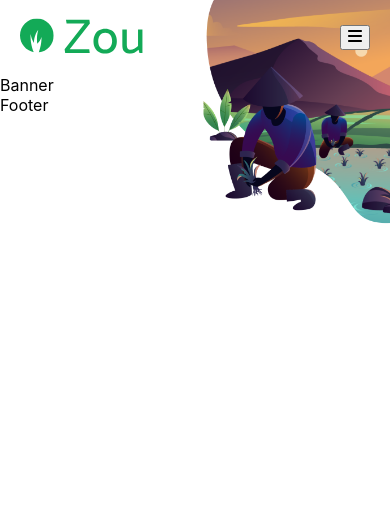
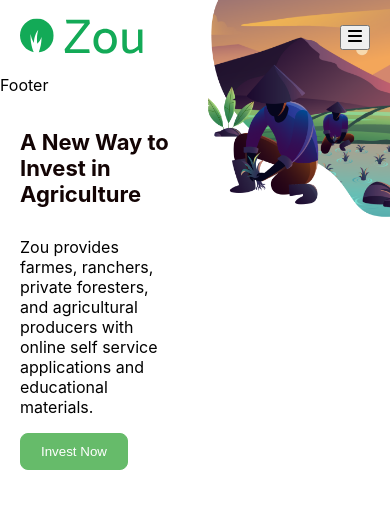
Before and after one commit to mesu-ai/zoh-farm-landingpage, a React (Create React App) app: page / in a window 390 px wide. Shown: the top 508 px of the page. Built offline with nearby package versions, Linux system fonts and the light colour scheme.

Commit message:
banner add

```diff
--- a/src/components/molecules/Banner.jsx
+++ b/src/components/molecules/Banner.jsx
@@ -1,13 +1,32 @@
 import React from 'react';
-import banner from '../../assets/images/banner.png'
+import banner from '../../assets/images/banner.png';
+import './Banner.scss';
+import '../../styles/responsive.scss';
 
 const Banner = () => {
   return (
-    <div style={{}}>
-      Banner
-      <img  style={{position:'absolute',top:0,right:0,width:'50vw'}} src={banner} alt="" />
+    <div id='banner'>
+      <div  className='banner-container' >
+      <div className='container banner-description'
+       >
+        <h4 className='banner-title'>A New Way to Invest in Agriculture </h4>
+        <p className='banner-text'>
+          Zou provides farmes, ranchers, private foresters, and agricultural
+          producers with online self service applications and educational
+          materials.
+        </p>
+        <button className='invest-btn'>Invest Now</button>
+      </div>
+      <img
+        // style={{ position: 'absolute', top: 0, right: 0, width: '50vw' }}
+        style={{width:'100%'}}
+        src={banner}
+        alt=''
+      />
+    </div>
 
     </div>
+
   );
 };
 
--- /dev/null
+++ b/src/components/molecules/Banner.scss
@@ -0,0 +1,37 @@
+@import '../../styles/common-styles.scss';
+@import '../../styles/responsive.scss';
+
+
+#banner .banner-container{
+  // @include h-centered(start);
+
+  // height: 100vh;
+  // width: 50vw;
+
+  position: absolute;
+  top: 0;
+
+  width: 100%;
+  display: grid;
+  grid-template-columns:repeat(2,1fr);
+  gap: 10px;
+
+
+}
+
+#banner .banner-description{
+  @include my-auto;
+}
+
+#banner .invest-btn{
+  @include button-style(#66BB6A,white,#66BB6A);
+  padding: 10px 20px 10px 20px;
+}
+
+#banner .banner-title{
+  @include title-style(46px,black,bold);
+}
+
+#banner .banner-text{
+  font-size: 18px;
+}
--- a/src/layouts/header/Header.scss
+++ b/src/layouts/header/Header.scss
@@ -33,9 +33,8 @@ nav {
 
 
   .signup-button {
-    @include button-style(white,#f1f8e9);
+    @include button-style(transparent, white,#f1f8e9);
   }
-
   .responsive-menubar-button {
     display: block;
     z-index: 100;
@@ -56,7 +55,7 @@ nav {
     padding: 10px;
 
     .res-signup-button{
-      @include button-style(red,red)
+      @include button-style(transparent,red,red)
 
     }
 
--- a/src/styles/common-styles.scss
+++ b/src/styles/common-styles.scss
@@ -1,3 +1,6 @@
+@import './_variables';
+// @import './responsive.scss';
+
 
 .container{
   padding: 0px 20px 0px 20px;
@@ -16,41 +19,29 @@
   justify-content: $position;
 }
 
+@mixin my-auto{
+    margin-top: auto;
+    margin-bottom: auto;
+}
 
-@mixin button-style ($color,$b-color) {
+@mixin mx-auto{
+    margin-left: auto;
+    margin-right: auto;
+}
+
+@mixin button-style ($bg-color, $color,$border-color,) {
   z-index: 100;
+  background-color: $bg-color;
   color: $color;
-  border: 1px solid $b-color;
+  border: 1px solid $border-color;
   padding: 5px 10px 5px 10px;
   border-radius: 8px;
-  background-color: transparent;
+
 }
 
 
-@media only screen and (min-width: 768px) {
-  .container {
-    margin-left: calc(50vw - 375px);
-    margin-right: calc(50vw - 375px);
-  }
+@mixin title-style($size,$color,$fweight){
+  font-size: $size;
+  color: $color;
+  font-weight:$fweight ;
 }
-
-@media only screen and (min-width: 992px) {
-  .container {
-    margin-left: calc(50vw - 485px);
-    margin-right: calc(50vw - 485px);
-  }
-}
-
-@media only screen and (min-width: 1200px) {
-  .container {
-    margin-left: calc(50vw - 585px);
-    margin-right: calc(50vw - 585px);
-  }
-}
-
-@media only screen and (min-width: 1400px) {
-  .container {
-    margin-left: calc(50vw - 650px);
-    margin-right: calc(50vw - 650px);
-  }
-}
--- a/src/styles/responsive.scss
+++ b/src/styles/responsive.scss
@@ -1,3 +1,40 @@
+@import './_variables';
+@import './common-styles.scss';
+
+
+// container responsiveness
+
+@media only screen and (min-width: 768px) {
+  .container {
+    margin-left: calc(50vw - 375px);
+    margin-right: calc(50vw - 375px);
+  }
+}
+
+@media only screen and (min-width: 992px) {
+  .container {
+    margin-left: calc(50vw - 485px);
+    margin-right: calc(50vw - 485px);
+  }
+}
+
+@media only screen and (min-width: 1200px) {
+  .container {
+    margin-left: calc(50vw - 585px);
+    margin-right: calc(50vw - 585px);
+  }
+}
+
+@media only screen and (min-width: 1400px) {
+  .container {
+    margin-left: calc(50vw - 650px);
+    margin-right: calc(50vw - 650px);
+  }
+}
+
+
+
+// header style
 @media only screen and (min-width: 768px) {
   #header .desktop-menubar {
     display: block;
@@ -9,3 +46,32 @@
     display: none;
   }
 }
+
+
+
+
+// banner style
+@media only screen and (max-width:992px) {
+  #banner .banner-title{
+    @include title-style(24px,rgb(19, 4, 4),bold);
+  }
+  #banner .banner-text{
+    font-size: 16px;
+  }
+
+}
+
+@media only screen and (max-width:768px) {
+
+  #banner .banner-description{
+   margin-top: 100px;
+  }
+
+  #banner .banner-title{
+    @include title-style(22px,rgb(19, 4, 4),bold);
+  }
+  #banner .banner-text{
+    font-size: 16px;
+  }
+
+}
```
